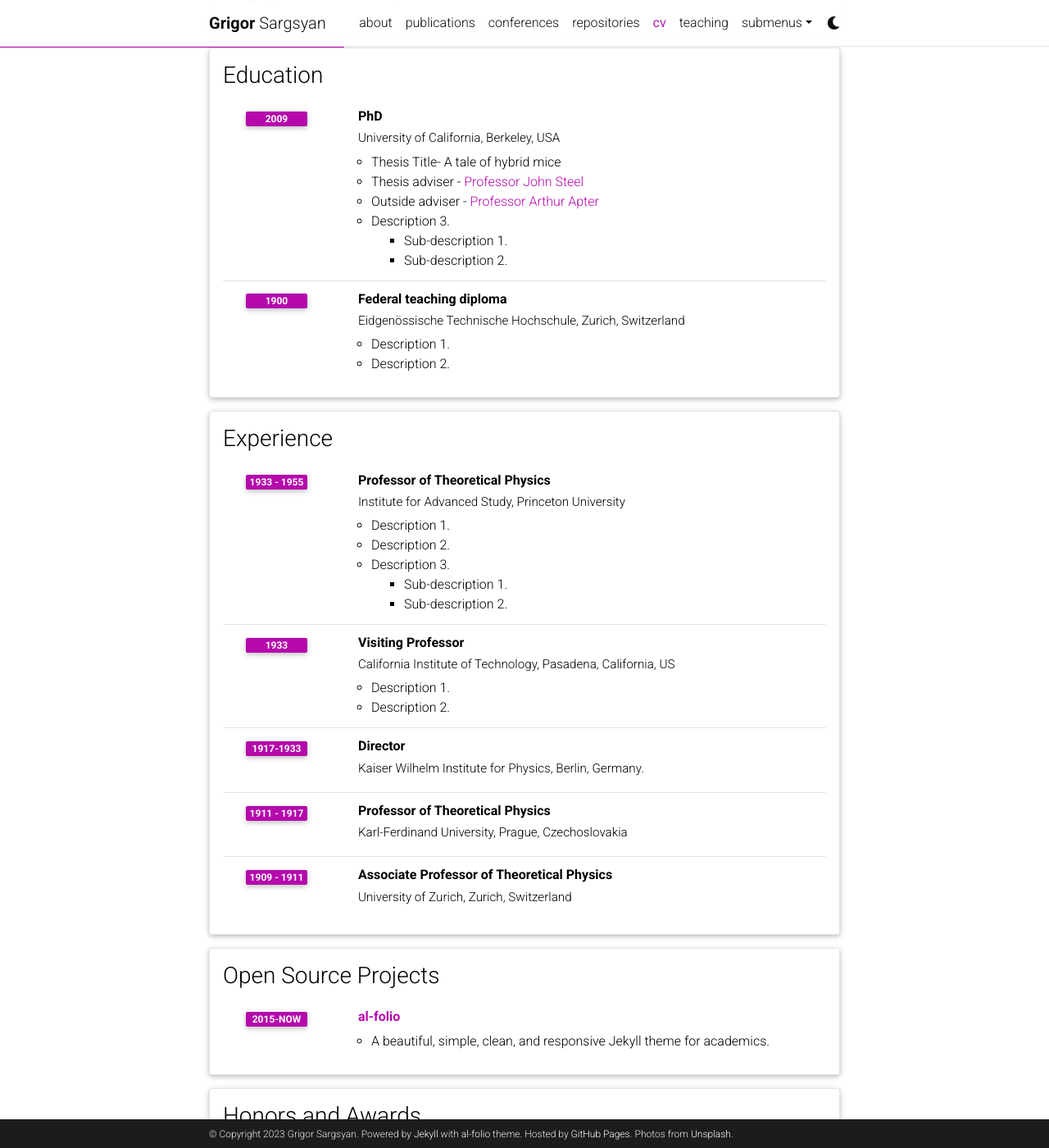
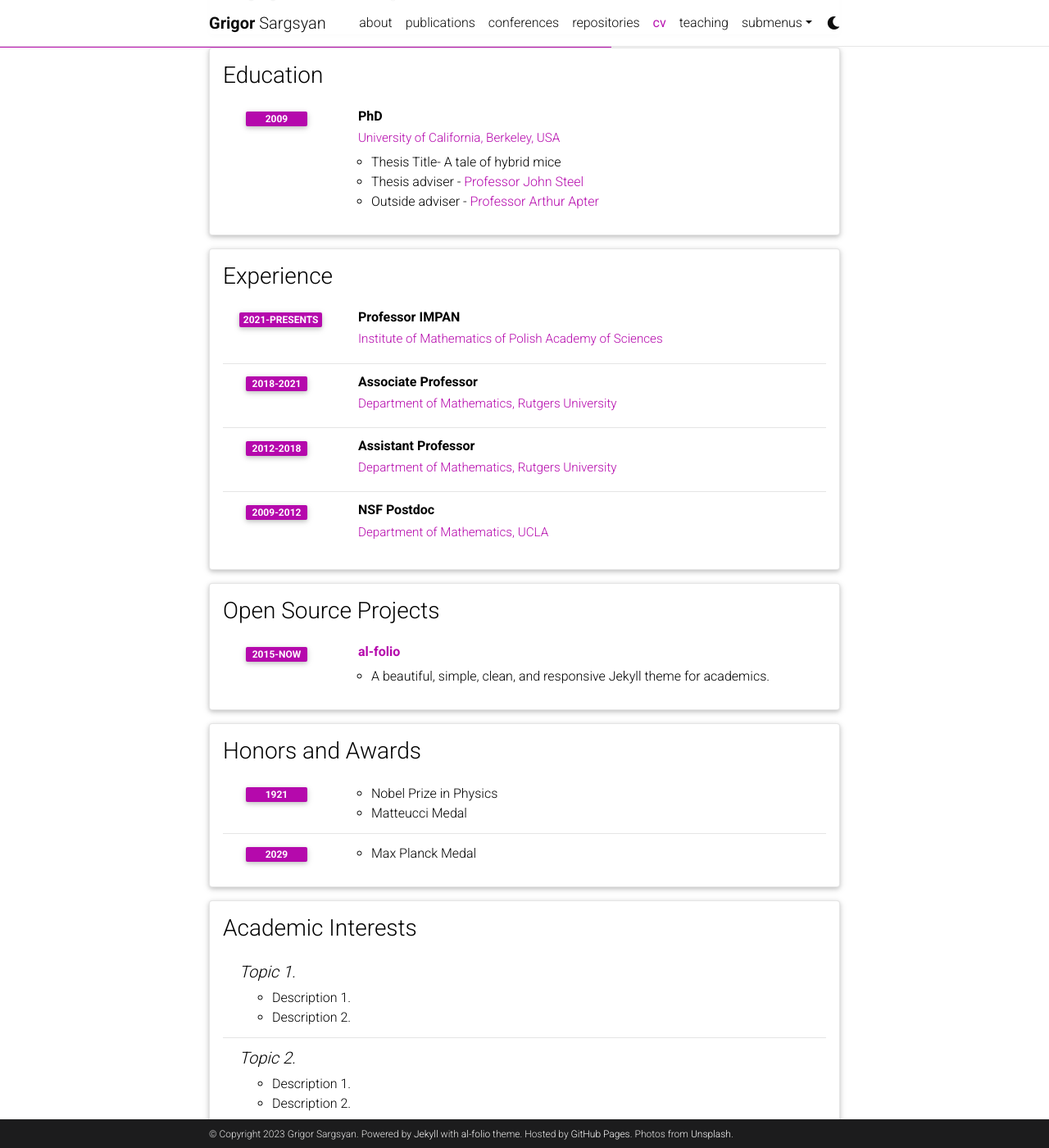
Before and after one commit to grigorsarg/grigorsarg.github.io, a Jekyll site: the page built from _pages/cv.md, in a window 1280 px wide and 1400 px high, scrolled down 335 px. Shown: the whole window at 82% size. Built offline with Jekyll 4.4.1, drawn with Linux system fonts in a browser that asks for light colours; comment, search, counter and statistics services are not loaded; a style sheet for code colours, icons or effects is not loaded.

Commit message:
Update cv.yml

```diff
--- a/_data/cv.yml
+++ b/_data/cv.yml
@@ -12,55 +12,33 @@
   type: time_table
   contents:
     - title: PhD
-      institution: University of California, Berkeley, USA
+      institution:  <a href="https://math.berkeley.edu/"> University of California, Berkeley, USA </a>
       year: 2009
       description:
         - Thesis Title- A tale of hybrid mice
         - Thesis adviser - <a href="http://www.math.berkeley.edu/~steel/">Professor John Steel</a>
         - Outside adviser - <a href="http://faculty.baruch.cuny.edu/aapter/">Professor Arthur Apter</a>
-        - title: Description 3.
-          contents:
-            - Sub-description 1.
-            - Sub-description 2.
-    - title: Federal teaching diploma
-      institution: Eidgenössische Technische Hochschule, Zurich, Switzerland
-      year: 1900
-      description:
-        - Description 1.
-        - Description 2.
 
 - title: Experience
   type: time_table
   contents:
-    - title: Professor of Theoretical Physics
-      institution: Institute for Advanced Study, Princeton University
-      year: 1933 - 1955
-      description:
-        - Description 1.
-        - Description 2.
-        - title: Description 3.
-          contents:
-            - Sub-description 1.
-            - Sub-description 2.
-    - title: Visiting Professor
-      institution: California Institute of Technology, Pasadena, California, US
-      year: 1933
-      description:
-        - Description 1.
-        - Description 2.
+    - title: Professor IMPAN
+      institution: <a href="https://www.impan.pl/">Institute of Mathematics of Polish Academy of Sciences </a>
+      year: 2021-presents
 
-    - title: Director
-      institution: Kaiser Wilhelm Institute for Physics, Berlin, Germany.
-      year: 1917-1933
+    - title: Associate Professor
+      institution: <a href="https://www.math.rutgers.edu/">Department of Mathematics, Rutgers University </a>
+      year: 2018-2021
 
-    - title: Professor of Theoretical Physics
-      institution: Karl-Ferdinand University, Prague, Czechoslovakia
-      year: 1911 - 1917
-      description:
 
-    - title: Associate Professor of Theoretical Physics
-      institution: University of Zurich, Zurich, Switzerland
-      year: 1909 - 1911
+    - title: Assistant Professor
+      institution: <a href="https://www.math.rutgers.edu/">Department of Mathematics, Rutgers University </a>
+      year: 2012-2018
+
+    - title: NSF Postdoc
+      institution: <a href="https://ww3.math.ucla.edu/"> Department of Mathematics, UCLA </a>
+      year: 2009-2012
+
 
 - title: Open Source Projects
   type: time_table
```
